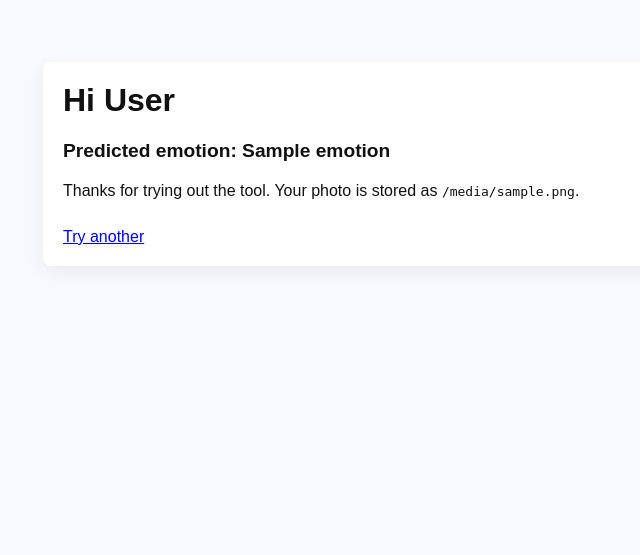
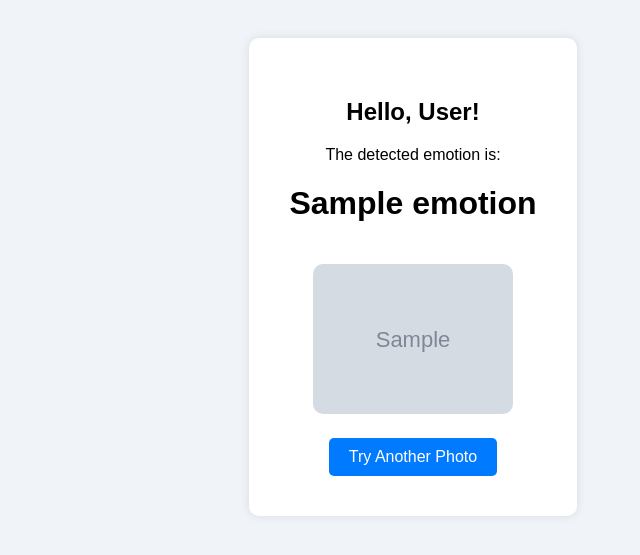
Before and after one commit to akejutotheworld/AI-EMOTION-RECOGNITION, a Flask app: template templates/result.html in a window 1280 px wide. Shown: the top 555 px of the page, without its empty margins (227-867 px from the left). Run offline with Flask 2, Linux system fonts and the light colour scheme; the template is opened without the code that fills it: most values are stand-ins (such as "Sample title", 1, 10 or a date in 2020); grey boxes marked "Sample" are stand-in pictures.

Commit message:
Update result.html

```diff
--- a/templates/result.html
+++ b/templates/result.html
@@ -1,24 +1,50 @@
-<!doctype html>
+<!DOCTYPE html>
 <html lang="en">
 <head>
-    <meta charset="utf-8" />
-    <meta name="viewport" content="width=device-width, initial-scale=1" />
-    <title>Result — Face Emotion Detector</title>
+  <meta charset="UTF-8">
+  <title>Emotion Result</title>
   <style>
-      body{font-family: Arial, sans-serif; background:#f7f9fc; color:#111; padding:24px}
-      .container{max-width:700px;margin:30px auto;padding:20px;background:white;border-radius:8px;box-shadow:0 6px 18px rgba(0,0,0,0.06)}
-      h1{margin-top:0}
-      img{max-width:200px;border-radius:6px}
-      .emotion{font-weight:700;font-size:1.2em;margin-top:10px}
-      a{display:inline-block;margin-top:12px}
+    body {
+      font-family: Arial, sans-serif;
+      background-color: #f0f4f8;
+      text-align: center;
+      padding: 30px;
+    }
+    .container {
+      background: white;
+      padding: 40px;
+      border-radius: 10px;
+      display: inline-block;
+      box-shadow: 0 0 10px rgba(0,0,0,0.1);
+    }
+    img {
+      width: 200px;
+      height: auto;
+      border-radius: 10px;
+      margin-top: 20px;
+    }
+    a {
+      display: inline-block;
+      margin-top: 20px;
+      text-decoration: none;
+      background: #007bff;
+      color: white;
+      padding: 10px 20px;
+      border-radius: 5px;
+    }
+    a:hover {
+      background: #0056b3;
+    }
   </style>
 </head>
 <body>
   <div class="container">
-      <h1>Hi {{ fullname or 'Friend' }}</h1>
-      <p class="emotion">Predicted emotion: <strong>{{ emotion }}</strong></p>
-      <p>Thanks for trying out the tool. Your photo is stored as <code>{{ filename }}</code>.</p>
-      <a href="/">Try another</a>
+    <h2>Hello, {{ fullname }}!</h2>
+    <p>The detected emotion is:</p>
+    <h1>{{ emotion }}</h1>
+    <img src="{{ url_for('static', filename='../uploads/' + filename) }}" alt="Uploaded Photo">
+    <br>
+    <a href="{{ url_for('index') }}">Try Another Photo</a>
   </div>
 </body>
 </html>
```
Lines whose indentation alone changed are shown as unchanged.
